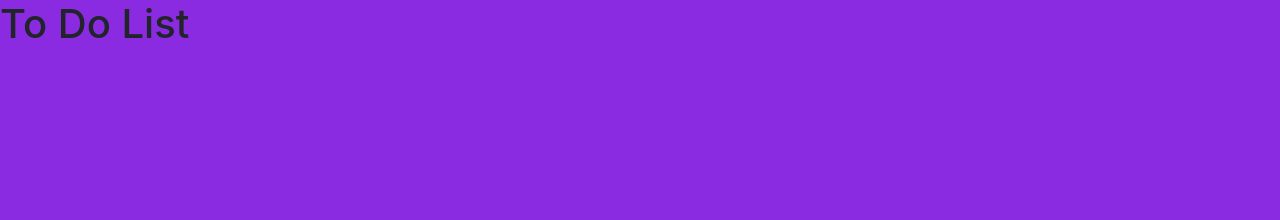
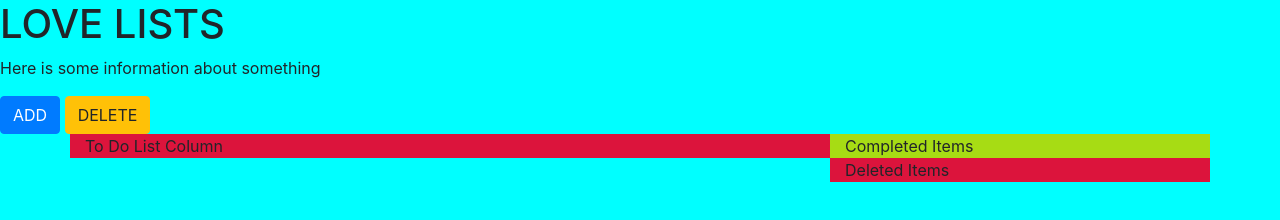
Before and after one commit to katiep28/todolist_application, a plain HTML site: page index.html in a window 1280 px wide. Drawn offline with nearby package versions, Linux system fonts and the light colour scheme.

Commit message:
Added Design and got columns sorted

```diff
--- a/index.html
+++ b/index.html
@@ -9,6 +9,30 @@
     <title>To Do List</title>
 </head>
 <body>
-    <h1>To Do List    </h1>
+    <h1>LOVE LISTS</h1>
+    <p>
+        Here is some information about something
+    </p>
+    <button type="Add" class="btn btn-primary">ADD</button>
+    <button type="Delete" class="btn btn-warning">DELETE</button>
+
+    <div class="container">
+        <div class="row justify-content-around">
+            <!-- justify-content-around -->
+            <div class="col-12 col-sm-8 col-red">
+                To Do List Column
+            </div>
+            <div class="col-12 col-sm-4 align-self-end col-yell">
+                Completed Items
+            </div>
+        </div>
+        <div class="row justify-content-end">
+            <div class="col-12 col-sm-4 col-red">
+                Deleted Items
+            </div>
+        </div>
+
+    </div>
+
 </body>
 </html>
--- a/style.css
+++ b/style.css
@@ -1,3 +1,11 @@
-body {
-    background-color: blueviolet;
-}
+
+body{
+    background-color: aqua;
+
+    }
+    .col-red{
+        background-color: crimson;
+    }
+    .col-yell{
+        background-color: rgb(167, 220, 20);
+    }
```
Also changed, not shown: 3 other files.
